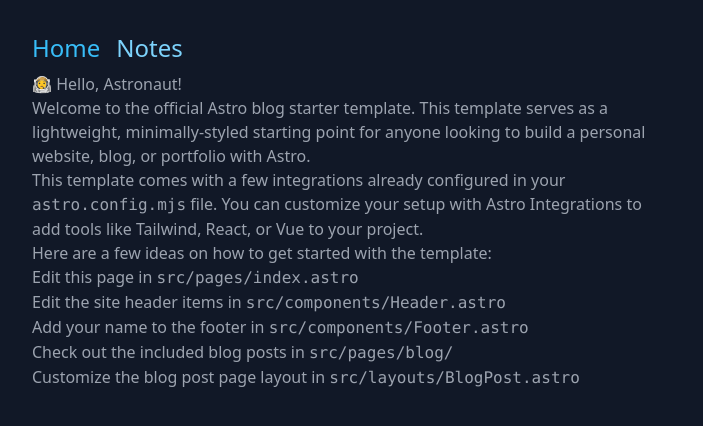
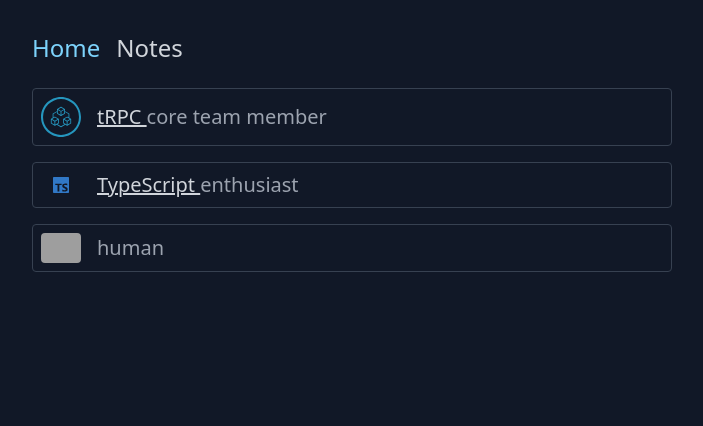
Before and after one commit to sachinraja/sachinraja.com, an Astro site: page / in a window 1280 px wide. Shown: the whole page, without its empty margins (288-991 px from the left). Built offline with nearby package versions, Linux system fonts and the light colour scheme; Astro itself is replaced by a stand-in of ours; grey boxes are pictures that could not be loaded; some icons are missing.

Commit message:
style all

```diff
--- a/src/components/HeaderLink.astro
+++ b/src/components/HeaderLink.astro
@@ -1,15 +1,20 @@
 ---
-export interface Props extends astroHTML.JSX.AnchorHTMLAttributes {}
+export interface Props extends astroHTML.JSX.AnchorHTMLAttributes {
+  href: string
+}
 
 const { href, class: className, ...props } = Astro.props
-const isActive = href === Astro.url.pathname
+
+const isActive =
+  href === Astro.url.pathname ||
+  (href !== '/' && Astro.url.pathname.startsWith(href))
 ---
 
 <a
   href={href}
   class:list={[
-    'hover:text-sky-400 text-2xl inline-block',
-    isActive ? 'text-sky-400' : 'text-sky-300',
+    'hover:text-sky-300 text-2xl inline-block',
+    isActive ? 'text-sky-300' : 'text-gray-300',
     className,
   ]}
   {...props}
--- /dev/null
+++ b/src/components/HomeCard.astro
@@ -0,0 +1,8 @@
+<div class="border rounded p-2 border-gray-700">
+  <div class="flex items-center">
+    <slot name="icon" />
+    <p class="text-xl ml-4">
+      <slot name="text" />
+    </p>
+  </div>
+</div>
--- /dev/null
+++ b/src/components/HomeLink.astro
@@ -0,0 +1,7 @@
+---
+export interface Props extends astroHTML.JSX.AnchorHTMLAttributes {}
+---
+
+<a class="text-gray-300 underline" {...Astro.props}>
+  <slot />
+</a>
--- /dev/null
+++ b/src/components/TrpcIcon.astro
@@ -0,0 +1,14 @@
+---
+export interface Props extends astroHTML.JSX.SVGAttributes {}
+---
+
+<svg
+  role="img"
+  viewBox="0 0 24 24"
+  xmlns="http://www.w3.org/2000/svg"
+  {...Astro.props}
+>
+  <path
+    d="M24 12c0 6.62-5.38 12-12 12S0 18.62 0 12 5.38 0 12 0s12 5.38 12 12ZM1.21 12A10.78 10.78 0 0 0 12 22.79 10.78 10.78 0 0 0 22.79 12 10.78 10.78 0 0 0 12 1.21 10.78 10.78 0 0 0 1.21 12Zm10.915-6.086 2.162 1.248a.25.25 0 0 1 .125.217v1.103l2.473 1.428a.25.25 0 0 1 .125.217v2.355l.955.551a.25.25 0 0 1 .125.217v2.496a.25.25 0 0 1-.125.217l-2.162 1.248a.25.25 0 0 1-.25 0l-.956-.552-2.472 1.427a.25.25 0 0 1-.25 0l-2.472-1.427-.956.552a.25.25 0 0 1-.25 0l-2.162-1.248a.25.25 0 0 1-.125-.217V13.25a.25.25 0 0 1 .125-.217l.955-.551v-2.355a.25.25 0 0 1 .125-.217l2.473-1.428V7.38a.25.25 0 0 1 .125-.217l2.162-1.248a.25.25 0 0 1 .25 0Zm1.268 10.049a.25.25 0 0 1-.125-.217V13.25a.25.25 0 0 1 .125-.217l2.16-1.248a.25.25 0 0 1 .25 0l.707.408v-1.922l-2.098-1.21v.814a.25.25 0 0 1-.125.217l-2.162 1.248a.25.25 0 0 1-.25 0l-2.162-1.248a.25.25 0 0 1-.125-.217V9.06L7.49 10.271v1.922l.707-.408a.25.25 0 0 1 .25 0l2.16 1.248a.25.25 0 0 1 .125.217v2.496a.25.25 0 0 1-.125.217l-.705.408L12 17.582l2.098-1.211ZM10.088 9.73l1.662.96V8.766l-1.662-.955Zm3.824 0V7.811l-1.662.955v1.924ZM12 6.418l-1.66.96 1.66.954 1.66-.954Zm-5.59 9.184 1.66.958v-1.921l-1.66-.956Zm3.822 0v-1.92l-1.662.957v1.923Zm-1.91-3.311-1.662.96 1.661.955 1.66-.956Zm5.446 3.31 1.66.96v-1.922l-1.66-.956Zm3.822 0v-1.918l-1.662.956v1.922Zm-1.912-3.31-1.66.96 1.66.955 1.66-.956Z"
+  ></path>
+</svg>
--- a/src/layouts/BasePage.astro
+++ b/src/layouts/BasePage.astro
@@ -25,7 +25,7 @@
   <body class="bg-gray-900 text-gray-400">
     <div class="w-4/5 sm:w-3/4 lg:w-1/2 m-auto mb-20">
       {header && <Header class="mt-8" />}
-      <main class="mt-2">
+      <main class="mt-6">
         <slot />
       </main>
     </div>
--- a/src/layouts/Note.astro
+++ b/src/layouts/Note.astro
@@ -26,7 +26,7 @@
       >
         {title}
       </h1>
-      {pubDate && <time class="text-2xl text-gray-500">{publishedAt}</time>}
+      {pubDate && <time class="text-2xl">{publishedAt}</time>}
       {
         updatedDate && (
           <div>
--- a/src/pages/index.astro
+++ b/src/pages/index.astro
@@ -1,36 +1,41 @@
 ---
+import Icon from 'astro-icon'
+import HomeCard from '../components/HomeCard.astro'
+import HomeLink from '../components/HomeLink.astro'
+import TrpcIcon from '../components/TrpcIcon.astro'
 import BasePage from '../layouts/BasePage.astro'
 ---
 
 <BasePage>
-  <h1>🧑‍🚀 Hello, Astronaut!</h1>
-  <p>
-    Welcome to the official <a href="https://astro.build/">Astro</a> blog starter
-    template. This template serves as a lightweight, minimally-styled starting point
-    for anyone looking to build a personal website, blog, or portfolio with Astro.
-  </p>
-  <p>
-    This template comes with a few integrations already configured in your
-    <code>astro.config.mjs</code> file. You can customize your setup with
-    <a href="https://astro.build/integrations">Astro Integrations</a> to add tools
-    like Tailwind, React, or Vue to your project.
-  </p>
-  <p>Here are a few ideas on how to get started with the template:</p>
-  <ul>
-    <li>Edit this page in <code>src/pages/index.astro</code></li>
-    <li>
-      Edit the site header items in <code>src/components/Header.astro</code>
-    </li>
-    <li>
-      Add your name to the footer in <code>src/components/Footer.astro</code>
-    </li>
-    <li>
-      Check out the included blog posts in <code>src/pages/blog/</code>
-    </li>
-    <li>
-      Customize the blog post page layout in <code
-        >src/layouts/BlogPost.astro</code
-      >
-    </li>
-  </ul>
+  <div class="flex flex-col space-y-4">
+    <HomeCard>
+      <TrpcIcon slot="icon" class="w-10 fill-[#2596be]" />
+      <Fragment slot="text">
+        <HomeLink href="https://trpc.io" target="_blank">tRPC</HomeLink>
+        core team member
+      </Fragment>
+    </HomeCard>
+    <HomeCard>
+      <Icon
+        slot="icon"
+        name="simple-icons:typescript"
+        class="w-10 text-[#3178C6]"
+      />
+      <Fragment slot="text">
+        <HomeLink href="https://www.typescriptlang.org/" target="_blank">
+          TypeScript
+        </HomeLink>
+        enthusiast
+      </Fragment>
+    </HomeCard>
+    <HomeCard>
+      <img
+        slot="icon"
+        class="w-10 rounded select-none"
+        draggable={false}
+        src="https://avatars.githubusercontent.com/u/58836760?s=40"
+      />
+      <Fragment slot="text">human</Fragment>
+    </HomeCard>
+  </div>
 </BasePage>
--- a/src/pages/notes.astro
+++ b/src/pages/notes.astro
@@ -18,9 +18,14 @@
   <section>
     {
       posts.map((post) => (
-        <a href={post.url}>
+        <a class="group" href={post.url}>
           <article class="m-auto">
-            <h2 class="text-2xl font-bold text-gray-300">
+            <h2
+              class:list={[
+                'text-2xl font-bold bg-clip-text text-transparent bg-gray-300',
+                'group-hover:bg-gradient-to-r group-hover:from-sky-200 group-hover:via-sky-300 group-hover:to-sky-100',
+              ]}
+            >
               {post.frontmatter.title}
             </h2>
             <time class="text-xl" datetime={post.frontmatter.pubDate}>
--- /dev/null
+++ b/src/pages/notes/hello.md
@@ -0,0 +1,8 @@
+---
+layout: '../../layouts/Note.astro'
+title: 'Hello'
+description: 'a test post'
+pubDate: 'Aug 27 2022'
+---
+
+Hello, welcome to my notes space!
--- a/src/pages/notes/trpc.md
+++ /dev/null
@@ -1,25 +0,0 @@
----
-layout: '../../layouts/Note.astro'
-title: 'tRPC Experience'
-description: "What it's like to be on the tRPC core team."
-pubDate: 'Aug 27 2022'
----
-
-This theme comes with the [@astrojs/mdx](https://docs.astro.build/en/guides/integrations-guide/mdx/) integration installed and configured in your `astro.config.mjs` config file. If you prefer not to use MDX, you can disable support by removing the integration from your config file.
-
-## Why MDX?
-
-MDX is a special flavor of Markdown that supports embedded JavaScript & JSX syntax. This unlocks the ability to [mix JavaScript and UI Components into your Markdown content](https://docs.astro.build/en/guides/markdown-content/#mdx-features) for things like interactive charts or alerts.
-
-If you have existing content authored in MDX, this integration will hopefully make migrating to Astro a breeze.
-
-## Example
-
-Here is how you import and use a UI component inside of MDX.
-When you open this page in the browser, you should see the clickable button below.
-
-## More Links
-
-- [MDX Syntax Documentation](https://mdxjs.com/docs/what-is-mdx)
-- [Astro Usage Documentation](https://docs.astro.build/en/guides/markdown-content/#markdown-and-mdx-pages)
-- **Note:** [Client Directives](https://docs.astro.build/en/reference/directives-reference/#client-directives) are still required to create interactive components. Otherwise, all components in your MDX will render as static HTML (no JavaScript) by default.
--- a/tailwind.config.cjs
+++ b/tailwind.config.cjs
@@ -2,7 +2,15 @@
 module.exports = {
   content: ['./src/**/*.{astro,html,js,jsx,md,mdx,svelte,ts,tsx,vue}'],
   theme: {
-    extend: {},
+    extend: {
+      backgroundSize: {
+        'size-200': '200% 200%',
+      },
+      backgroundPosition: {
+        'pos-0': '0% 0%',
+        'pos-100': '100% 100%',
+      },
+    },
   },
   plugins: [require('@tailwindcss/typography')],
 }
```
